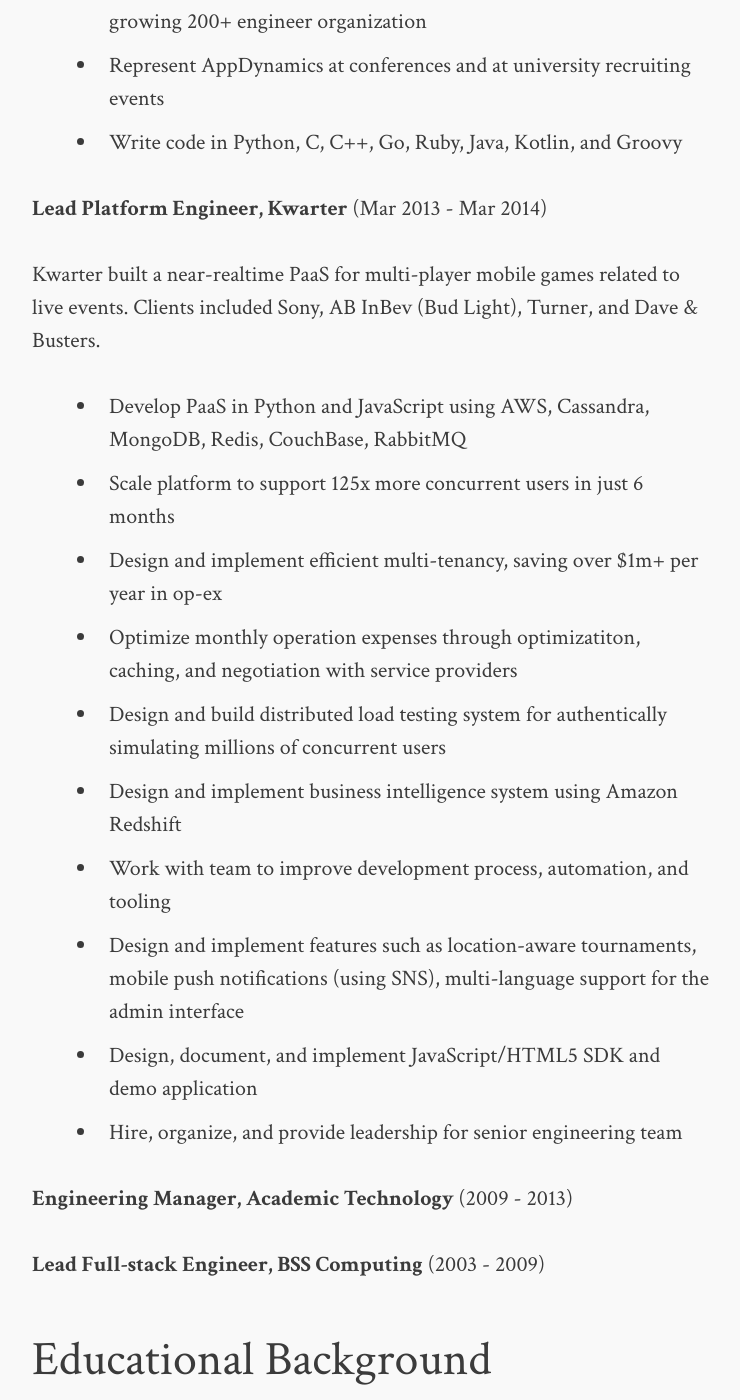
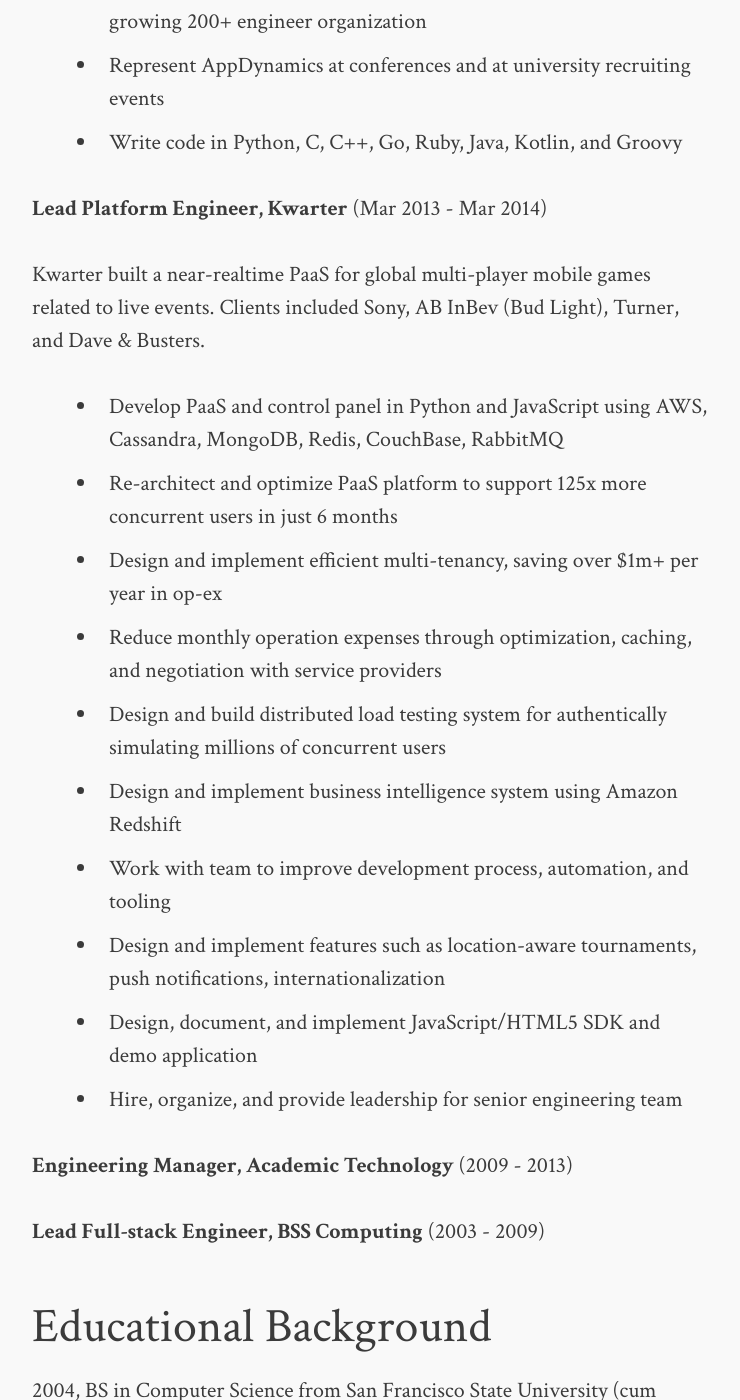
Before and after one commit to dkoepke/dkoepke.github.io, a Jekyll site: the page built from Resume.md, in a window 1280 px wide and 1400 px high, scrolled down 1886 px. Shown: the whole window, without its empty margins (268-1008 px from the left). Built offline with Jekyll 4.4.1, drawn with Linux system fonts in a browser that asks for light colours.

Commit message:
Final tweaks to Kwarter

```diff
--- a/Resume.md
+++ b/Resume.md
@@ -42,16 +42,16 @@ AppDynamics builds application performance monitoring and analytics for the ente
 
 **Lead Platform Engineer, Kwarter** (Mar 2013 - Mar 2014)
 
-Kwarter built a near-realtime PaaS for multi-player mobile games related to live events. Clients included Sony, AB InBev (Bud Light), Turner, and Dave & Busters.
+Kwarter built a near-realtime PaaS for global multi-player mobile games related to live events. Clients included Sony, AB InBev (Bud Light), Turner, and Dave & Busters.
 
-* Develop PaaS in Python and JavaScript using AWS, Cassandra, MongoDB, Redis, CouchBase, RabbitMQ
-* Scale platform to support 125x more concurrent users in just 6 months
+* Develop PaaS and control panel in Python and JavaScript using AWS, Cassandra, MongoDB, Redis, CouchBase, RabbitMQ
+* Re-architect and optimize PaaS platform to support 125x more concurrent users in just 6 months
 * Design and implement efficient multi-tenancy, saving over $1m+ per year in op-ex
-* Optimize monthly operation expenses through optimizatiton, caching, and negotiation with service providers
+* Reduce monthly operation expenses through optimization, caching, and negotiation with service providers
 * Design and build distributed load testing system for authentically simulating millions of concurrent users
 * Design and implement business intelligence system using Amazon Redshift
 * Work with team to improve development process, automation, and tooling
-* Design and implement features such as location-aware tournaments, mobile push notifications (using SNS), multi-language support for the admin interface
+* Design and implement features such as location-aware tournaments, push notifications, internationalization
 * Design, document, and implement JavaScript/HTML5 SDK and demo application
 * Hire, organize, and provide leadership for senior engineering team
 
```
